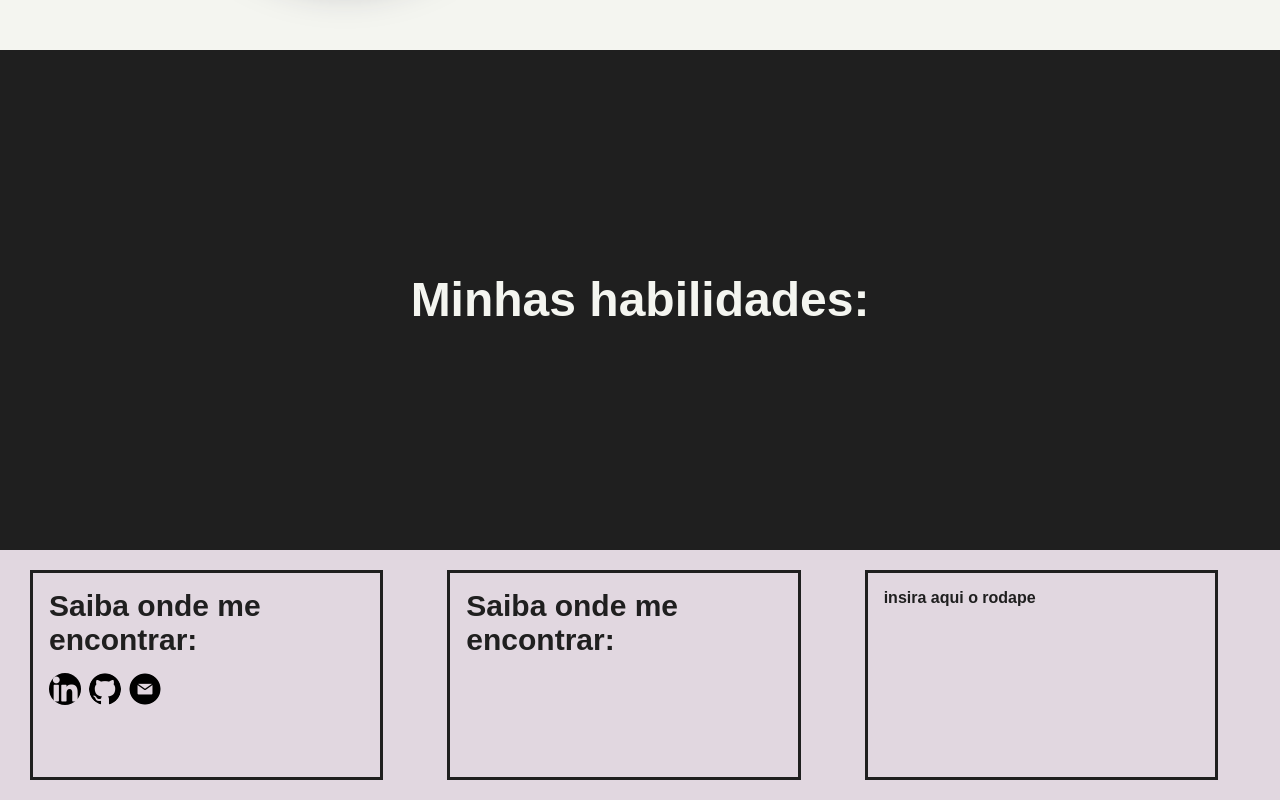
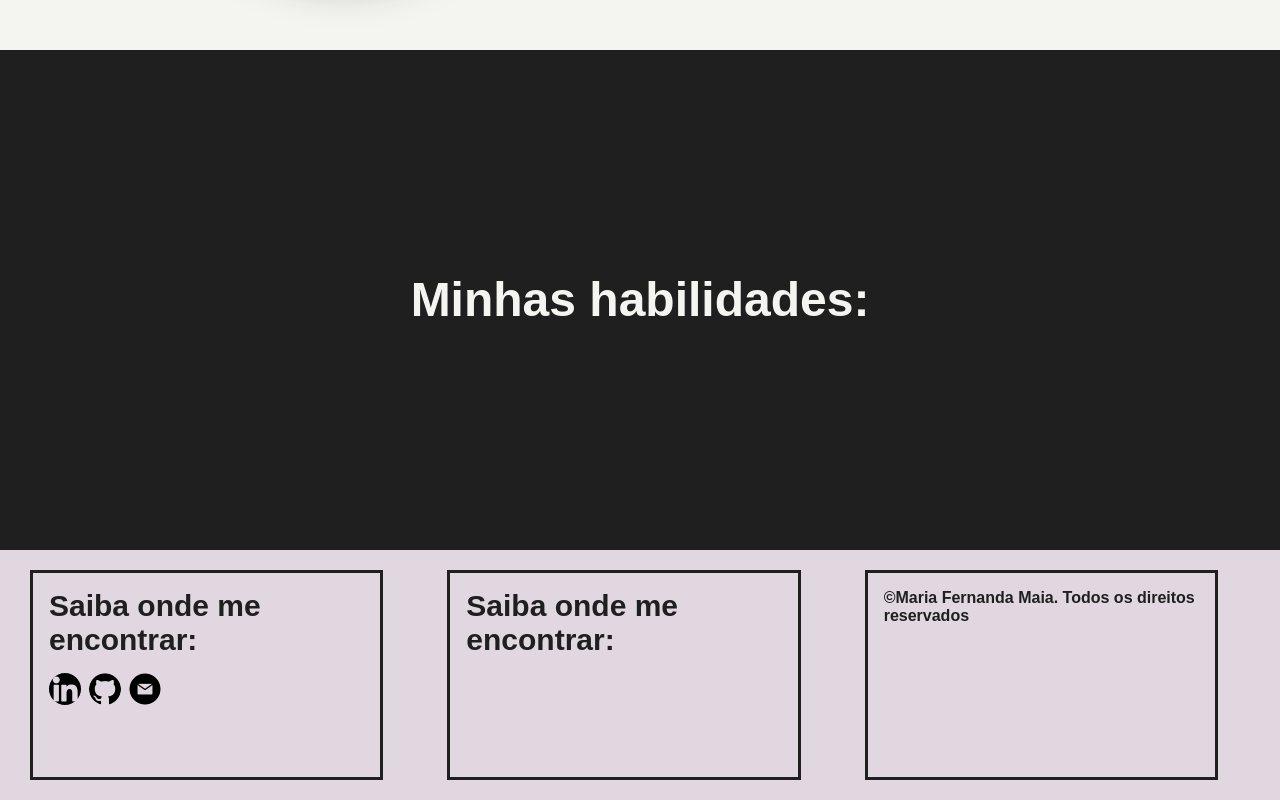
Before and after one commit to mafenandaup/Portifolio-dev, a React (Vite) app in the folder portifolio-main/: page / in a window 1280 px wide. Shown: the part 1011-1811 px from the top of the page. Built offline with nearby package versions, Linux system fonts and the light colour scheme; a web font is replaced by a local one.

Commit message:
refactor: add copyright

```diff
--- a/portifolio-main/src/pages/home/sections/Contact/Contact.jsx
+++ b/portifolio-main/src/pages/home/sections/Contact/Contact.jsx
@@ -20,8 +20,8 @@ function Contact() {
                     <h1>Saiba onde me encontrar:</h1>
                 </div>
                 <span></span>
-                <div className='social-media' id='trademark'>
-                    <p>insira aqui o rodape</p>
+                <div className='social-media' id='copyright'>
+                    <p className='copyright-p'>&copy;Maria Fernanda Maia. Todos os direitos reservados</p>
                 </div>
                 <span></span>
             </footer>
```
